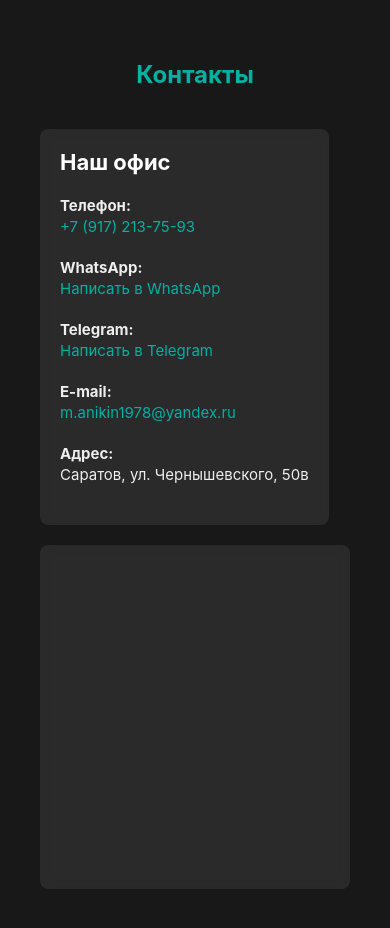
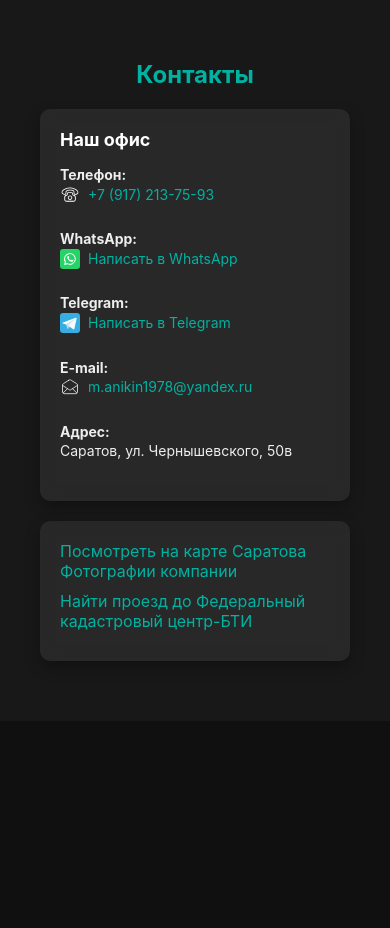
Before and after one commit to tverdokhlebalex/geodesy-site, a website built with Vite: page src/contacts.html in a window 390 px wide. After the commit the page ends 844 px from the top, so only its background shows below. Built offline with nearby package versions, Linux system fonts and the light colour scheme; a script that the page names is missing.

Commit message:
contacts

```diff
--- a/src/assets/css/styles.css
+++ b/src/assets/css/styles.css
@@ -908,67 +908,56 @@ img {
   opacity: 0.7;
 }
 
-/* ============================
-         9) АДАПТИВНОСТЬ ОСНОВНЫХ БЛОКОВ
-      ============================ */
-@media (max-width: 768px) {
-  .services__grid,
-  .why-us__grid {
-    flex-direction: column;
-    align-items: center;
-  }
-  .service-item,
-  .why-item {
-    max-width: 100%;
-  }
-  .licenses__gallery {
-    flex-direction: column;
-  }
-}
-
 /************************
    КОНТАКТЫ (contacts)
 *************************/
 .contacts {
   padding: 60px 20px;
+  background: #181818; /* Тёмный фон */
   color: #eee;
-  background: #181818; /* или любой другой тёмный фон */
 }
 
 .contacts__title {
   text-align: center;
   margin-bottom: 40px;
-  font-size: 28px;
-  color: var(--accent-color); /* или любой главный цвет вашей темы */
+  font-size: 32px;
+  color: var(--accent-color); /* Или любой главный цвет */
 }
 
+/* Обёртка из двух колонок */
 .contacts__wrapper {
   display: flex;
   gap: 40px;
-  align-items: flex-start; /* выравнивание по верхнему краю */
+  align-items: flex-start;
 }
 
-/* Левая колонка (контактная инфо) */
+/* ЛЕВАЯ КОЛОНКА */
 .contacts__info {
-  background: rgba(255, 255, 255, 0.08); /* полупрозрачный фон */
-  backdrop-filter: blur(6px);
+  width: 100%;
+  flex: 1;
+  background: rgba(255, 255, 255, 0.07);
+  backdrop-filter: blur(8px);
   padding: 20px;
-  border-radius: 8px;
-  flex: 1;
+  border-radius: 10px;
+  box-shadow: 0 6px 15px rgba(0, 0, 0, 0.3);
 }
 
 .contacts__info h2 {
   margin-bottom: 20px;
+  font-size: 24px;
   color: #fff;
-  font-size: 22px;
 }
 
+/* Каждый блок контактной информации */
 .contact-item {
   margin-bottom: 20px;
   line-height: 1.4;
   font-size: 16px;
 }
 .contact-item a {
+  display: inline-flex;
+  align-items: center;
+  gap: 8px; /* отступ между иконкой и текстом */
   color: var(--accent-color);
   text-decoration: none;
   transition: color 0.3s;
@@ -976,35 +965,72 @@ img {
 .contact-item a:hover {
   color: #00d3c4;
 }
-
-/* Правая колонка (карта) */
-.contacts__map {
-  background: rgba(255, 255, 255, 0.08);
-  backdrop-filter: blur(6px);
-  padding: 20px;
-  border-radius: 8px;
-  flex: 1;
-}
-.contacts__map iframe {
-  border: none;
-  border-radius: 6px;
-  width: 100%;
-  height: 400px;
+.contact-icon {
+  width: 24px;
+  height: 24px;
+  flex-shrink: 0;
 }
 
-/* ------ Адаптивная перестройка (мобильная версия) ------ */
-@media (max-width: 768px) {
-  .contacts__wrapper {
-    flex-direction: column; /* Перестраиваем в одну колонку */
-    gap: 20px;
+/* ПРАВАЯ КОЛОНКА (2ГИС карта) */
+.contacts__map {
+  flex: 1;
+  background: rgba(255, 255, 255, 0.07);
+  backdrop-filter: blur(8px);
+  padding: 20px;
+  border-radius: 10px;
+  box-shadow: 0 6px 15px rgba(0, 0, 0, 0.3);
+}
+/* Ссылки внутри виджета */
+.dg-widget-link a {
+  display: inline-block;
+  margin-bottom: 10px;
+  color: var(--accent-color);
+  text-decoration: none;
+}
+.dg-widget-link a:hover {
+  color: #00d3c4;
+}
+
+/* -- Адаптивная перестройка мобильной версии -- */
+@media (max-width: 992px) {
+  .contacts__title {
+    font-size: 28px;
+    margin-bottom: 30px;
   }
-  .contacts__title {
-    font-size: 24px;
+  .contacts__info h2 {
+    font-size: 20px;
+    margin-bottom: 15px;
   }
   .contact-item {
     font-size: 15px;
   }
-  .contacts__map iframe {
-    height: 300px; /* Меньше высота карты на маленьких экранах */
+}
+
+@media (max-width: 768px) {
+  /* На экранах <=768px колонки идут одна под другой */
+  .contacts__wrapper {
+    flex-direction: column;
+    gap: 20px;
+  }
+  .contacts__info,
+  .contacts__map {
+    max-width: 100%;
   }
 }
+
+@media (max-width: 480px) {
+  .contacts__title {
+    font-size: 24px;
+    margin-bottom: 20px;
+  }
+  .contacts__info h2 {
+    font-size: 18px;
+  }
+  .contact-item {
+    font-size: 14px;
+  }
+  .contact-icon {
+    width: 20px;
+    height: 20px;
+  }
+}
--- a/src/contacts.html
+++ b/src/contacts.html
@@ -4,86 +4,145 @@
     <meta charset="UTF-8" />
     <meta name="viewport" content="width=device-width, initial-scale=1.0" />
     <title>Контакты - Геодезические Услуги</title>
+    <!-- Путь к вашим основным стилям (исправьте при необходимости) -->
     <link rel="stylesheet" href="./assets/css/styles.css" />
   </head>
   <body>
+    <!-- Хедер (загружается через include или напрямую) -->
     <div id="header"></div>
 
     <main>
       <section class="contacts" id="contacts">
         <div class="container">
+          <!-- Заголовок секции -->
           <h1 class="contacts__title">Контакты</h1>
+
+          <!-- Обёртка из двух колонок -->
           <div class="contacts__wrapper">
-            <!-- Левая колонка: контакты + ссылки на чаты -->
+            <!-- Левая колонка: контактная информация + ссылки на мессенджеры -->
             <div class="contacts__info">
               <h2>Наш офис</h2>
 
               <!-- Телефон -->
-              <p class="contact-item">
+              <div class="contact-item">
                 <strong>Телефон:</strong><br />
-                <a href="tel:+79172137593">+7 (917) 213-75-93</a>
-              </p>
+                <a href="tel:+79172137593">
+                  <img
+                    src="assets/icons/phone.svg"
+                    alt="Телефон"
+                    class="contact-icon"
+                  />
+                  +7 (917) 213-75-93
+                </a>
+              </div>
 
-              <!-- Ссылки на мессенджеры (WhatsApp и Telegram) -->
-              <p class="contact-item">
+              <!-- WhatsApp -->
+              <div class="contact-item">
                 <strong>WhatsApp:</strong><br />
                 <a
                   href="https://wa.me/79172137593"
                   target="_blank"
                   rel="noopener noreferrer"
                 >
+                  <img
+                    src="assets/icons/whatsapp.svg"
+                    alt="WhatsApp"
+                    class="contact-icon"
+                  />
                   Написать в WhatsApp
                 </a>
-              </p>
-              <p class="contact-item">
+              </div>
+
+              <!-- Telegram -->
+              <div class="contact-item">
                 <strong>Telegram:</strong><br />
-                <!-- Для Telegram по номеру телефона
-                     используем формат tg://resolve, однако
-                     он может работать не во всех браузерах.
-                     Поэтому лучше иметь @username, если доступен.
-                     Здесь оставим пример.
-                -->
+                <!-- Для Telegram по номеру телефона используем tg://resolve?phone=...
+                     или, если есть @username, лучше https://t.me/username -->
                 <a
                   href="tg://resolve?phone=79172137593"
                   target="_blank"
                   rel="noopener noreferrer"
                 >
+                  <img
+                    src="assets/icons/telegram.svg"
+                    alt="Telegram"
+                    class="contact-icon"
+                  />
                   Написать в Telegram
                 </a>
-              </p>
+              </div>
 
               <!-- E-mail -->
-              <p class="contact-item">
+              <div class="contact-item">
                 <strong>E-mail:</strong><br />
                 <a href="mailto:m.anikin1978@yandex.ru">
+                  <img
+                    src="assets/icons/mail.svg"
+                    alt="Почта"
+                    class="contact-icon"
+                  />
                   m.anikin1978@yandex.ru
                 </a>
-              </p>
+              </div>
 
               <!-- Адрес -->
-              <p class="contact-item">
+              <div class="contact-item">
                 <strong>Адрес:</strong><br />
                 Саратов, ул. Чернышевского, 50в
-              </p>
+              </div>
             </div>
-
-            <!-- Правая колонка: карта -->
+            <!-- Правая колонка: карта (2ГИС-виджет) -->
             <div class="contacts__map">
-              <!-- Вставьте здесь реальный embed-код Яндекс.Карт с вашими координатами -->
-              <iframe
-                src="https://yandex.ru/maps/-/CHusyVnB"
-                width="100%"
-                height="400"
-                frameborder="0"
-                allowfullscreen
+              <!-- Виджет 2ГИС. Можно менять ширину/высоту -->
+              <a
+                class="dg-widget-link"
+                href="http://2gis.ru/saratov/firm/6052241280802422/center/45.99372625350953,51.51201435366509/zoom/16?utm_medium=widget-source&utm_campaign=firmsonmap&utm_source=bigMap"
               >
-              </iframe>
+                Посмотреть на карте Саратова
+              </a>
+              <div class="dg-widget-link">
+                <a
+                  href="http://2gis.ru/saratov/firm/6052241280802422/photos/6052241280802422/center/45.99372625350953,51.51201435366509/zoom/17?utm_medium=widget-source&utm_campaign=firmsonmap&utm_source=photos"
+                >
+                  Фотографии компании
+                </a>
+              </div>
+              <div class="dg-widget-link">
+                <a
+                  href="http://2gis.ru/saratov/center/45.993733,51.511306/zoom/16/routeTab/rsType/bus/to/45.993733,51.511306╎Федеральный кадастровый центр-БТИ?utm_medium=widget-source&utm_campaign=firmsonmap&utm_source=route"
+                >
+                  Найти проезд до Федеральный кадастровый центр-БТИ
+                </a>
+              </div>
+              <script
+                charset="utf-8"
+                src="https://widgets.2gis.com/js/DGWidgetLoader.js"
+              ></script>
+              <script charset="utf-8">
+                new DGWidgetLoader({
+                  width: "100%",
+                  height: 400,
+                  borderColor: "#a3a3a3",
+                  pos: {
+                    lat: 51.51201435366509,
+                    lon: 45.99372625350953,
+                    zoom: 16,
+                  },
+                  opt: { city: "saratov" },
+                  org: [{ id: "6052241280802422" }],
+                });
+              </script>
+              <noscript style="color: #c00; font-size: 16px; font-weight: bold"
+                >Виджет карты использует JavaScript. Включите его в настройках
+                вашего браузера.</noscript
+              >
             </div>
           </div>
         </div>
       </section>
     </main>
 
+    <!-- Футер (загружается через include или напрямую) -->
     <div id="footer"></div>
   </body>
 </html>
```
